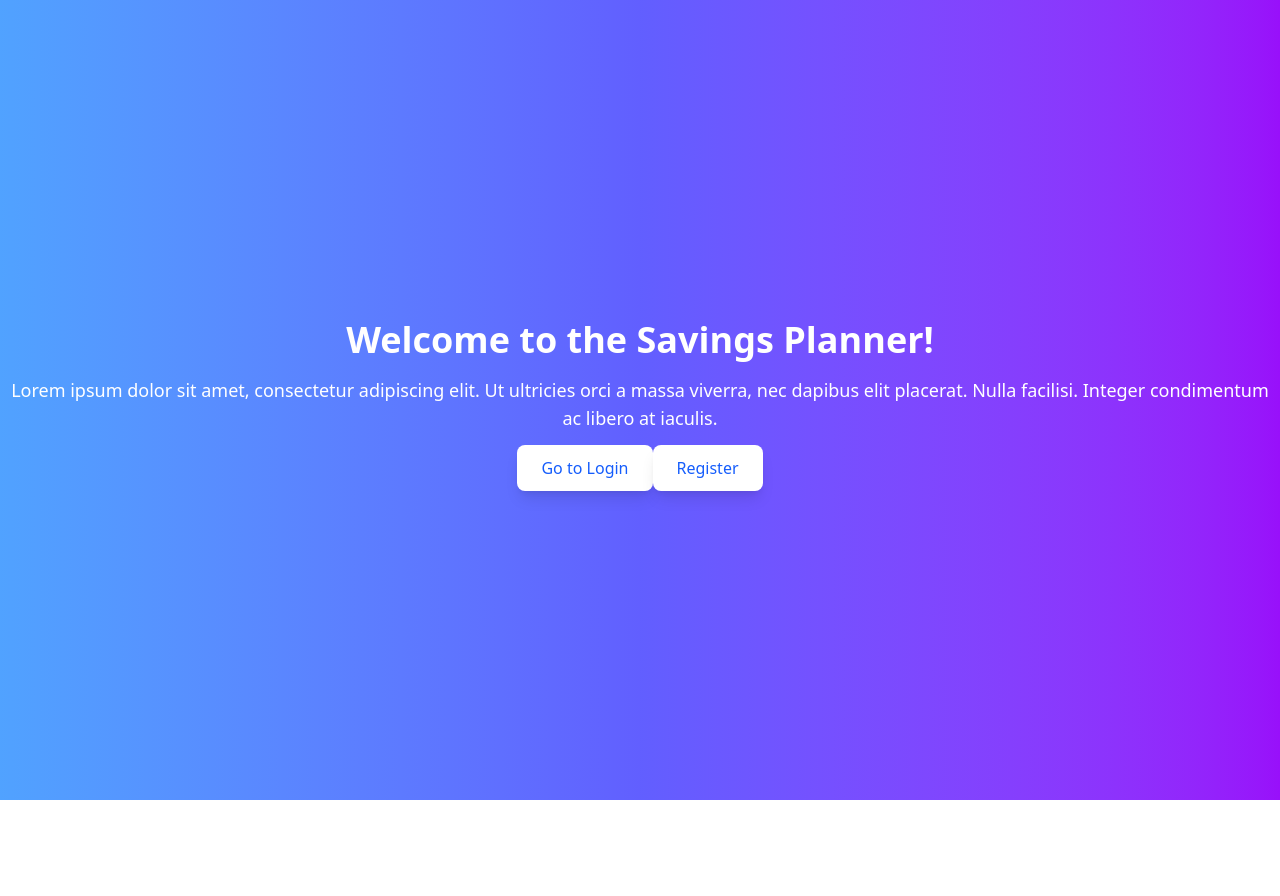
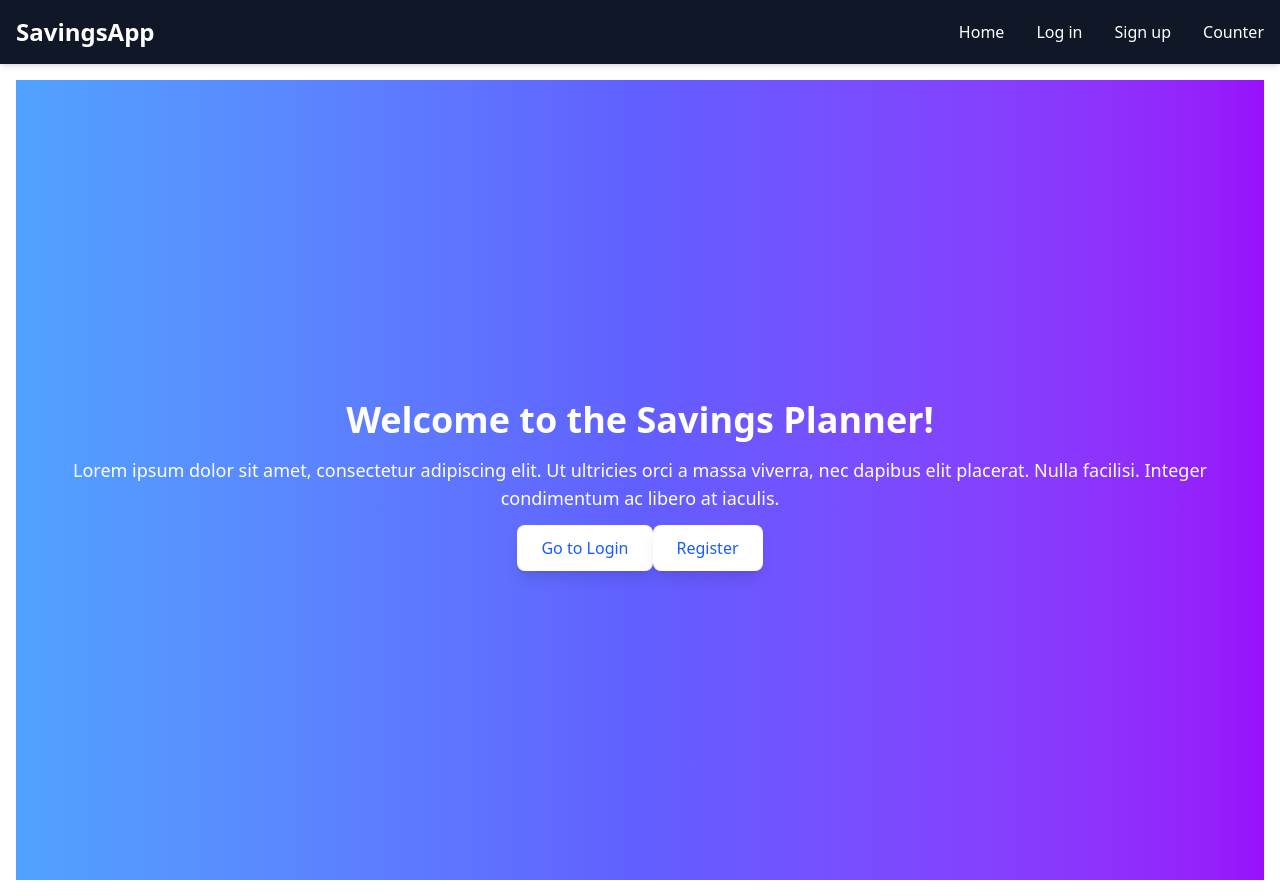
Before and after one commit to ville23023/Saastolaskuri, a React (Vite) app in the folder Frontend/: page / in a window 1280 px wide. Before the commit the page ends 800 px from the top, so only its background shows below. Built offline with nearby package versions, Linux system fonts and the light colour scheme.

Commit message:
Feat: Navbar added

```diff
--- a/Frontend/package.json
+++ b/Frontend/package.json
@@ -13,6 +13,7 @@
     "@tailwindcss/postcss": "^4.1.4",
     "@tailwindcss/vite": "^4.1.4",
     "cors": "^2.8.5",
+    "lucide-react": "^0.503.0",
     "react": "^19.0.0",
     "react-dom": "^19.0.0",
     "react-router-dom": "^7.5.2"
--- a/Frontend/src/App.tsx
+++ b/Frontend/src/App.tsx
@@ -1,19 +1,22 @@
 import React from "react";
 import { BrowserRouter as Router, Routes, Route } from "react-router-dom";
+import Layout from "./components/Layout";
 import Login from "./pages/Login";
 import Signup from "./pages/Signup";
 import Home from "./pages/Home";
-import Counter from './pages/Counter';
+import Counter from "./pages/Counter";
 import "./index.css";
 
 const App: React.FC = () => {
   return (
     <Router>
       <Routes>
-        <Route path="/" element={<Home />} />
-        <Route path="/login" element={<Login />} />
-        <Route path="/signup" element={<Signup />} />
-        <Route path="/counter" element={<Counter />} />
+        <Route path="/" element={<Layout />}>
+          <Route index element={<Home />} />
+          <Route path="/login" element={<Login />} />
+          <Route path="/signup" element={<Signup />} />
+          <Route path="/counter" element={<Counter />} />
+        </Route>
       </Routes>
     </Router>
   );
--- /dev/null
+++ b/Frontend/src/components/Layout.tsx
@@ -0,0 +1,16 @@
+import React from "react";
+import Navbar from "./Navbar";
+import { Outlet } from "react-router-dom";
+
+const Layout: React.FC = () => {
+  return (
+    <div>
+      <Navbar />
+      <main className="p-4">
+        <Outlet />
+      </main>
+    </div>
+  );
+};
+
+export default Layout;
--- /dev/null
+++ b/Frontend/src/components/Navbar.tsx
@@ -0,0 +1,80 @@
+import React, { useState } from "react";
+import { Link } from "react-router-dom";
+import { Menu, X } from "lucide-react";
+
+const Navbar: React.FC = () => {
+  const [menuOpen, setMenuOpen] = useState(false);
+
+  const toggleMenu = () => {
+    setMenuOpen((prev) => !prev);
+  };
+
+  return (
+    <nav className="bg-gray-900 text-white p-4 shadow-md">
+      <div className="max-w-7xl mx-auto flex items-center justify-between">
+        <div className="text-2xl font-bold">
+          <Link to="/">SavingsApp</Link>
+        </div>
+
+        {/* Desktop menu */}
+        <div className="hidden md:flex space-x-8">
+          <Link to="/" className="hover:text-gray-300">
+            Home
+          </Link>
+          <Link to="/login" className="hover:text-gray-300">
+            Log in
+          </Link>
+          <Link to="/signup" className="hover:text-gray-300">
+            Sign up
+          </Link>
+          <Link to="/counter" className="hover:text-gray-300">
+            Counter
+          </Link>
+        </div>
+
+        {/* Mobile menu button */}
+        <div className="md:hidden">
+          <button onClick={toggleMenu} className="focus:outline-none">
+            {menuOpen ? <X size={28} /> : <Menu size={28} />}
+          </button>
+        </div>
+      </div>
+
+      {/* Mobile dropdown menu */}
+      {menuOpen && (
+        <div className="md:hidden flex flex-col space-y-4 mt-4 px-4">
+          <Link
+            to="/"
+            onClick={() => setMenuOpen(false)}
+            className="hover:text-gray-300"
+          >
+            Home
+          </Link>
+          <Link
+            to="/login"
+            onClick={() => setMenuOpen(false)}
+            className="hover:text-gray-300"
+          >
+            Log in
+          </Link>
+          <Link
+            to="/signup"
+            onClick={() => setMenuOpen(false)}
+            className="hover:text-gray-300"
+          >
+            Sign up
+          </Link>
+          <Link
+            to="/counter"
+            onClick={() => setMenuOpen(false)}
+            className="hover:text-gray-300"
+          >
+            Counter
+          </Link>
+        </div>
+      )}
+    </nav>
+  );
+};
+
+export default Navbar;
```
Also changed, not shown: 1 other file (tests, documents, lock files or other folders).
